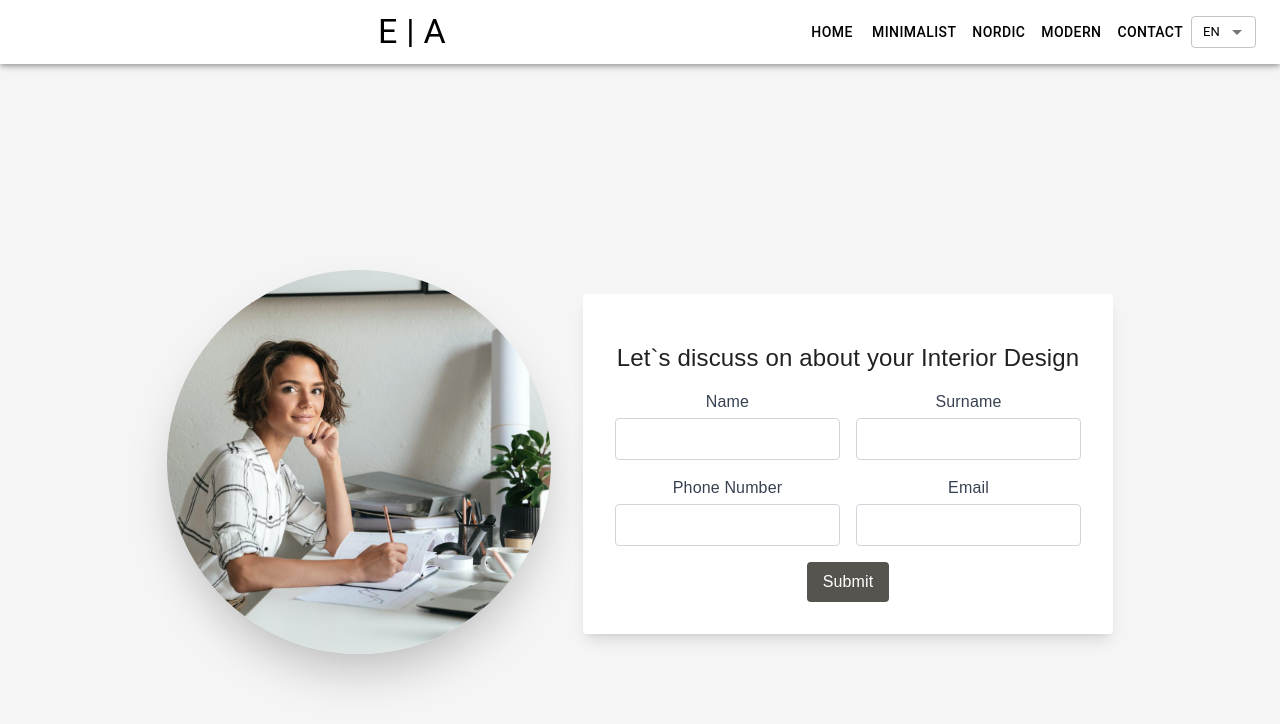
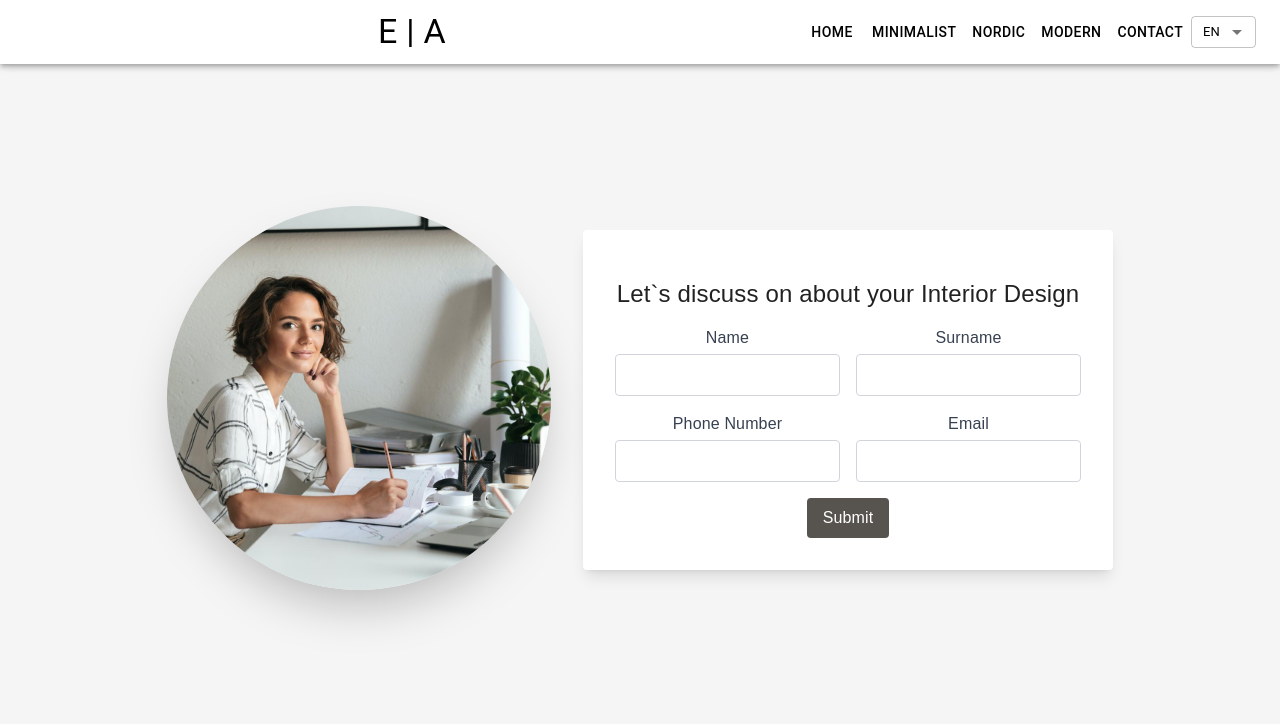
Before and after one commit to Salih-M/E-A-Interior-Design, a React (Create React App) app in the folder my-app/: page /contact in a window 1280 px wide. Shown: the top 724 px of the page. Built offline with nearby package versions, Linux system fonts and the light colour scheme.

Commit message:
hotfix update

```diff
--- a/my-app/src/pages/ContactPage.js
+++ b/my-app/src/pages/ContactPage.js
@@ -38,7 +38,7 @@ const sendEmail = (e) => {
 export default function Home() {
   const { t } = useTranslation();
   return (
-    <div className="flex justify-center items-center h-screen mt-16 bg-customGray">
+    <div className="flex justify-center items-center h-screen mt-16 md:mt-0 bg-customGray">
       <div className="flex flex-col md:flex-row justify-between items-center gap-8">
         <div className="flex justify-center items-center">
           <img
```
